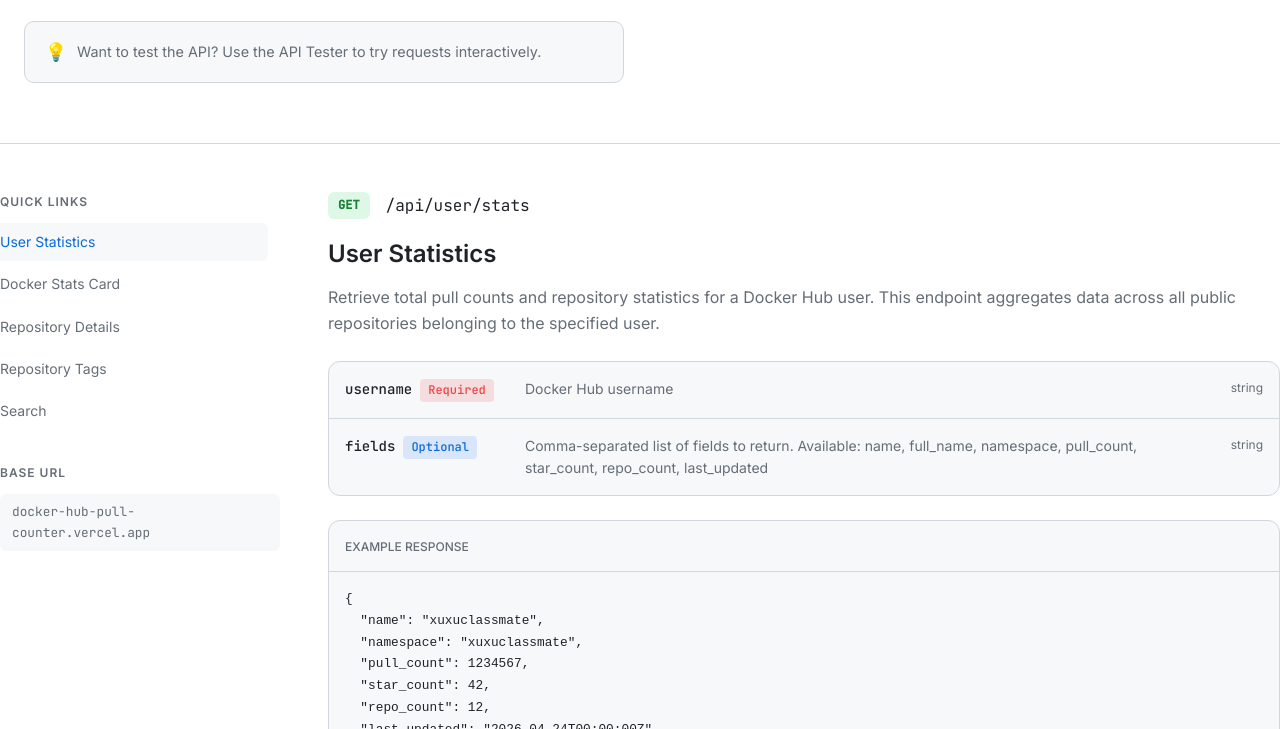
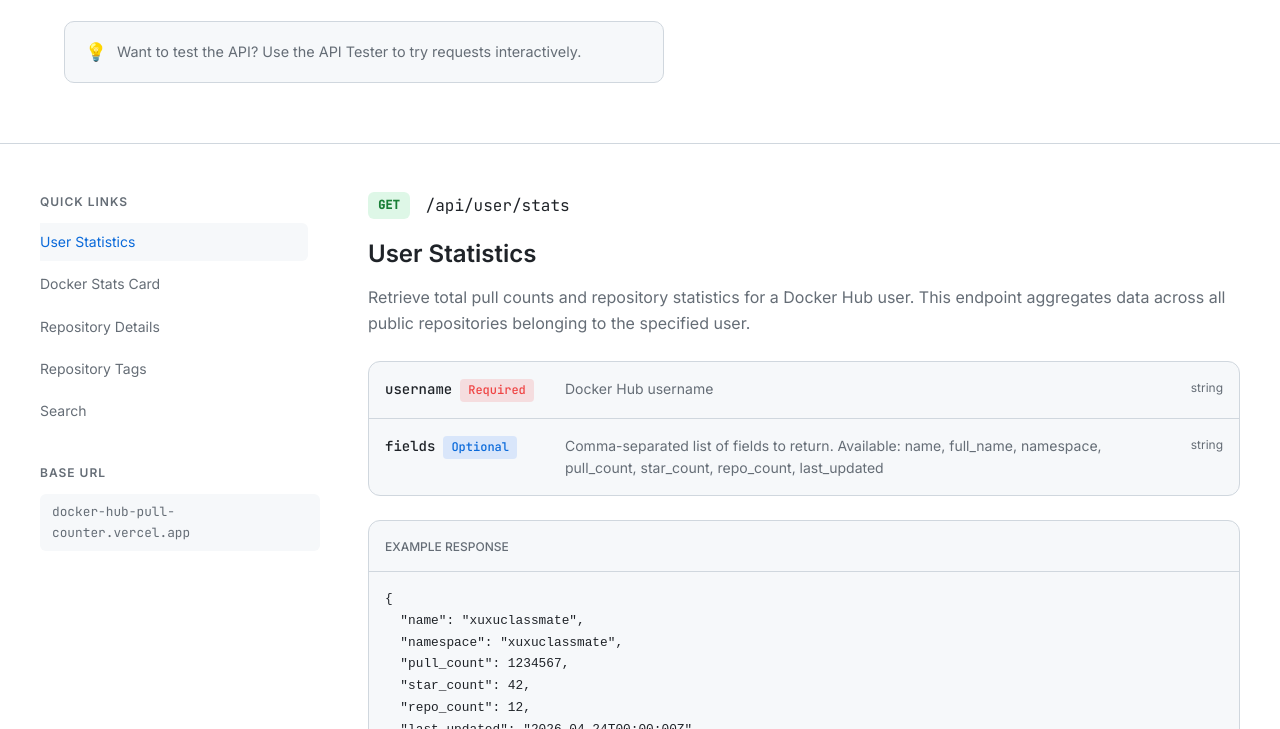
Before and after one commit to InnoNestX/docker-hub-pull-counter, a website: page public/index.html in a window 1280 px wide. Shown: the part 272-1001 px from the top of the page. Drawn offline with Linux system fonts and the light colour scheme.

Commit message:
Match docs page container width to the API tester layout

```diff
--- a/public/index.html
+++ b/public/index.html
@@ -27,7 +27,7 @@
 *{box-sizing:border-box;margin:0;padding:0}
 html{overflow-x:hidden}
 body{font-family:Inter,system-ui,sans-serif;background:var(--bg);color:var(--text);line-height:1.6;max-width:100vw;overflow-x:hidden}
-.container{max-width:1400px;margin:0 auto;padding:0 24px}
+.container{max-width:1200px;margin:0 auto;padding:0 24px}
 header{border-bottom:1px solid var(--border);padding:16px 0;position:sticky;top:0;background:rgba(10,10,10,0.8);backdrop-filter:blur(12px);z-index:100}
 .header-inner{display:flex;justify-content:space-between;align-items:center}
 .logo{font-size:1.25rem;font-weight:700;letter-spacing:-0.5px}.logo span{color:var(--accent)}
```
